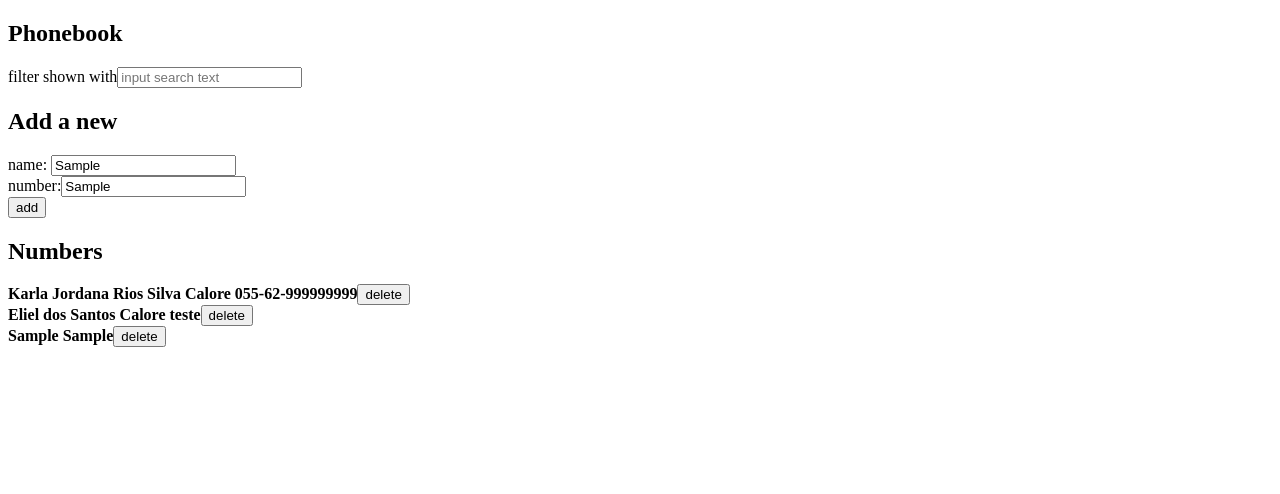
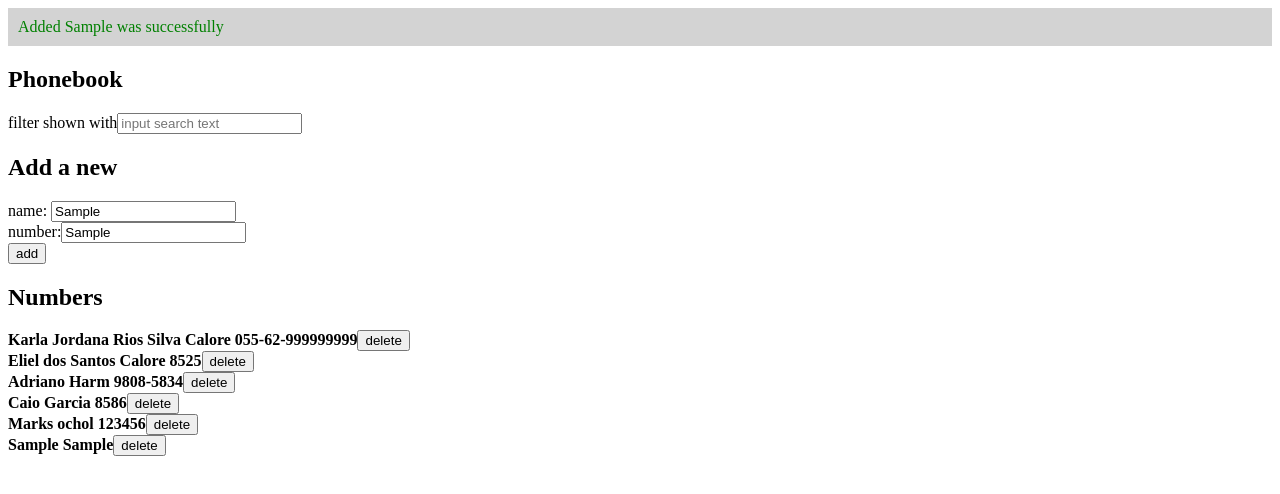
Before and after one commit to ElielCalore/FSO2022-Full-Stack-Open-2022, a React (Create React App) app in the folder part2/phonebook/: page / in a window 1280 px wide. Both pictures are taken after typing "Sample", "Sample" into the empty fields and a click on the button "add". Shown: the top 494 px of the page. Built offline with nearby package versions, Linux system fonts and the light colour scheme; no server answers; data requests are answered from the project's data file.

Commit message:
exercise 2.19 ok

```diff
--- a/part2/phonebook/db.json
+++ b/part2/phonebook/db.json
@@ -7,8 +7,23 @@
     },
     {
       "name": "Eliel dos Santos Calore",
-      "number": "teste",
+      "number": "8525",
       "id": 7
+    },
+    {
+      "name": "Adriano Harm",
+      "number": "9808-5834",
+      "id": 9
+    },
+    {
+      "name": "Caio Garcia",
+      "number": "8586",
+      "id": 10
+    },
+    {
+      "name": "Marks ochol",
+      "number": "123456",
+      "id": 11
     }
   ]
 }
--- a/part2/phonebook/src/App.js
+++ b/part2/phonebook/src/App.js
@@ -3,6 +3,7 @@ import { useState, useEffect } from "react";
 import Filter from "./components/filter/filter";
 import AddNew from "./components/addNew/addNew";
 import Phonebooks from "./components/phonebook/phonebook";
+import { Alert } from "./components/alert/alert";
 //import axios from "axios";
 import services from "./services/services";
 
@@ -10,7 +11,8 @@ function App() {
   const [persons, setPersons] = useState([]);
   const [newName, setNewName] = useState({ name: "", number: "" });
   const [search, setSearch] = useState("");
-  const [add, setAdd] = useState();
+  const [add, setAdd] = useState({ name: "", number: "" });
+  const [message, setMessage] = useState(null);
 
   const handleChange = (e) =>
     setNewName({ ...newName, [e.target.name]: e.target.value });
@@ -19,6 +21,7 @@ function App() {
 
   const handleSubmit = (e) => {
     e.preventDefault();
+
     if (
       persons.filter((currentName) => currentName.name === newName.name)
         .length > 0
@@ -31,22 +34,34 @@ function App() {
           (currentName) => currentName.name === newName.name
         );
         const idToUpdate = filter[0].id;
+        setAdd({ name: newName.name, number: newName.number, id: idToUpdate });
+        setPersons([...persons, newName]);
+        services.update(add);
 
-        setAdd({ name: newName.name, number: newName.number, id: idToUpdate });
+        setMessage(`Update ${newName.name} was successfully`);
+        setTimeout(() => {
+          setMessage(null);
+        }, 5000);
 
-        services.update(add);
         return services.getAll().then((initialLoad) => setPersons(initialLoad));
       }
     }
+
     if (
       persons.filter((currentName) => currentName.number === newName.number)
         .length > 0
     ) {
       return alert(`${newName.number} is already added to phonebook`);
     }
-    setPersons([...persons, { name: newName.name, number: newName.number }]);
-    setAdd({ name: newName.name, number: newName.number });
-    services.create(add);
+
+    //setAdd({ name: newName.name, number: newName.number });
+    setPersons([...persons, newName]);
+    services.create(newName);
+
+    setMessage(`Added ${newName.name} was successfully`);
+    setTimeout(() => {
+      setMessage(null);
+    }, 5000);
   };
 
   useEffect(() => {
@@ -61,11 +76,17 @@ function App() {
         .remove(id)
         .catch((err) => console.log(err))
         .then(setPersons(persons.filter((person) => person.id !== id)));
+
+      setMessage(`Deleted ${newName.name} was successfully`);
+      setTimeout(() => {
+        setMessage(null);
+      }, 5000);
     }
   };
 
   return (
     <div>
+      <Alert message={message} />
       <Phonebooks handleChangeSearch={handleChangeSearch} />
       <AddNew handleSubmit={handleSubmit} handleChange={handleChange} />
       <Filter persons={persons} search={search} remove={remove} />
--- /dev/null
+++ b/part2/phonebook/src/components/alert/alert.js
@@ -0,0 +1,31 @@
+export function Alert({ message }) {
+  const successStyle = {
+    color: "green",
+    background: "lightgrey",
+    font_size: 20,
+    border_style: "solid",
+    border_radius: 5,
+    padding: 10,
+    margin_bottom: 10,
+  };
+
+  const errorStyle = {
+    color: "red",
+    background: "lightgrey",
+    font_size: 20,
+    border_style: "solid",
+    border_radius: 5,
+    padding: 10,
+    margin_bottom: 10,
+  };
+
+  if (message === null) {
+    return null;
+  }
+
+  if (message.includes("ERROR")) {
+    return <div style={errorStyle}>{message}</div>;
+  } else {
+    return <div style={successStyle}>{message}</div>;
+  }
+}
--- a/part2/phonebook/src/services/services.js
+++ b/part2/phonebook/src/services/services.js
@@ -8,6 +8,7 @@ const getAll = () => {
 };
 
 const create = (newObject) => {
+  console.log(`new object ${newObject.id}`);
   const request = axios.post(baseUrl, newObject);
   return request.then((response) => response.data);
 };
```
